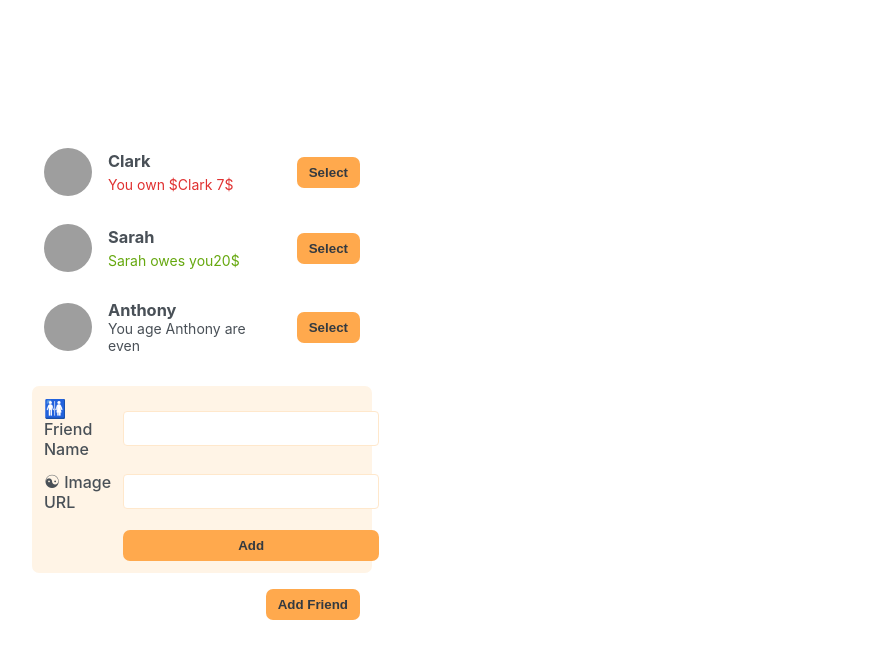
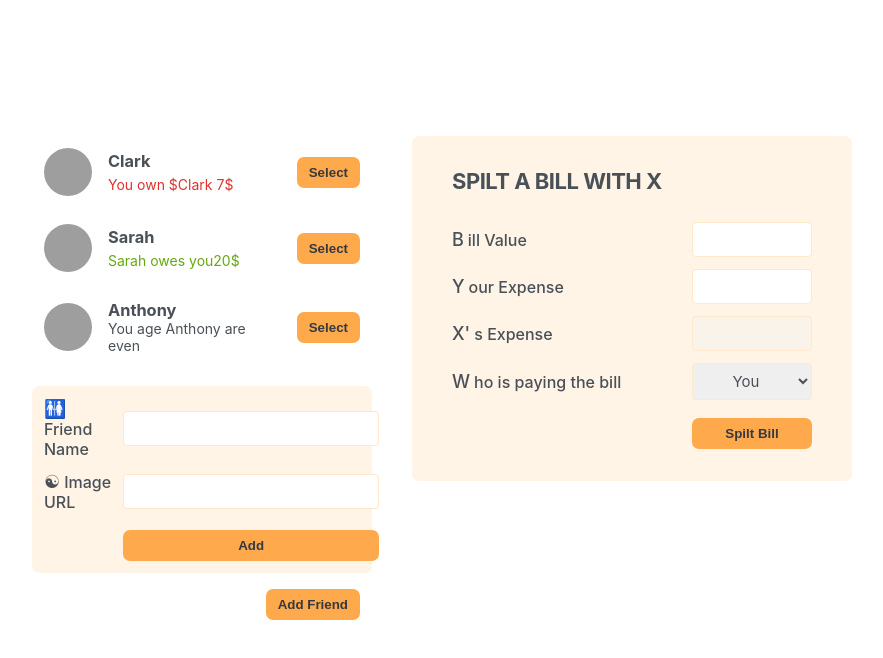
Before and after one commit to AkhiSharmin/Friendliest-App, a React (Create React App) app: page / in a window 1280 px wide. Shown: the top 658 px of the page, without its empty margins (198-1081 px from the left). Built offline with nearby package versions, Linux system fonts and the light colour scheme; grey boxes are pictures that could not be loaded.

Commit message:
some update

```diff
--- a/src/App.js
+++ b/src/App.js
@@ -29,6 +29,7 @@
       <FormFriend />
       <Button>Add Friend</Button>
     </div>
+    <FormSplitBill />
   </div>
 }
 
@@ -75,3 +76,28 @@
     <Button>Add</Button>
   </form>
 }
+
+function FormSplitBill() {
+  return (
+    <form className="form-split-bill">
+      <h2>Spilt a bill with X</h2>
+
+      <label>Bill Value</label>
+      <input type="text" />
+
+      <label>Your Expense</label>
+      <input type="text" />
+
+      <label>X's Expense</label>
+      <input type="text" disabled />
+
+      <label>Who is paying the bill</label>
+      <select>
+        <option value="user">You</option>
+        <option value="friend">X</option>
+      </select>
+
+      <Button>Spilt Bill</Button>
+    </form>
+  )
+}
```
